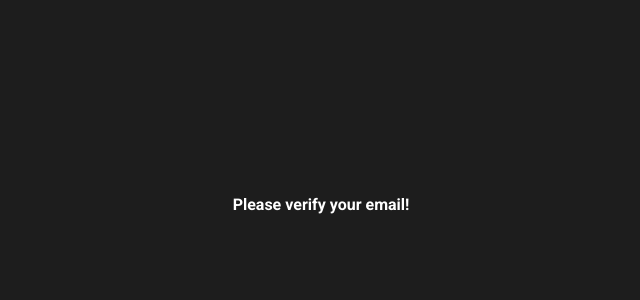
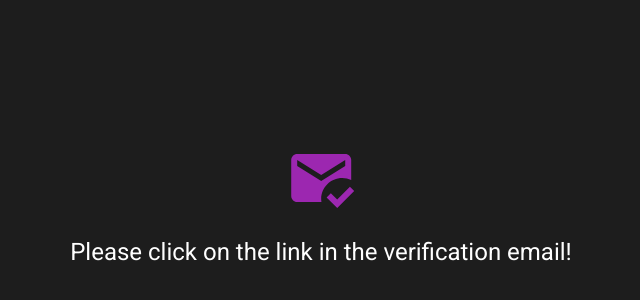
Before and after one commit to droomoord/next-auth, a Next.js app: page /verify in a window 1280 px wide. Shown: the part 196-496 px from the top of the page, without its empty margins (319-959 px from the left). Built offline with nearby package versions, Linux system fonts and the light colour scheme.

Commit message:
update verify

```diff
--- a/pages/verify/[hash].js
+++ b/pages/verify/[hash].js
@@ -17,7 +17,7 @@ export default Verify;
 export const getServerSideProps = async (context) => {
   try {
     const { hash, id } = context.query;
-    const user = await User.findById(id);
+    const user = await User.findById(id).select("verified");
     if (user.verified.isVerified) {
       return {
         props: {
--- a/pages/verify/index.js
+++ b/pages/verify/index.js
@@ -1,7 +1,32 @@
+import { useEffect } from "react";
+import { useRouter } from "next/router";
+import MarkEmailReadIcon from "@mui/icons-material/MarkEmailRead";
+
 const Verify = () => {
+  const router = useRouter();
+  useEffect(() => {
+    const checkIfVerified = () => {
+      router.replace("/dashboard");
+    };
+    window.addEventListener("focus", checkIfVerified);
+  }, [router]);
+
   return (
-    <div className="center">
-      <strong style={{ color: "white" }}>Please verify your email!</strong>
+    <div
+      className="center"
+      style={{
+        color: "white",
+        fontSize: "1.5em",
+        display: "flex",
+        flexDirection: "column",
+        alignItems: "center",
+        gap: "1em",
+      }}
+    >
+      <MarkEmailReadIcon color="secondary" style={{ fontSize: "3em" }} />
+      <p style={{ textAlign: "center" }}>
+        Please click on the link in the verification email!
+      </p>
     </div>
   );
 };
```
